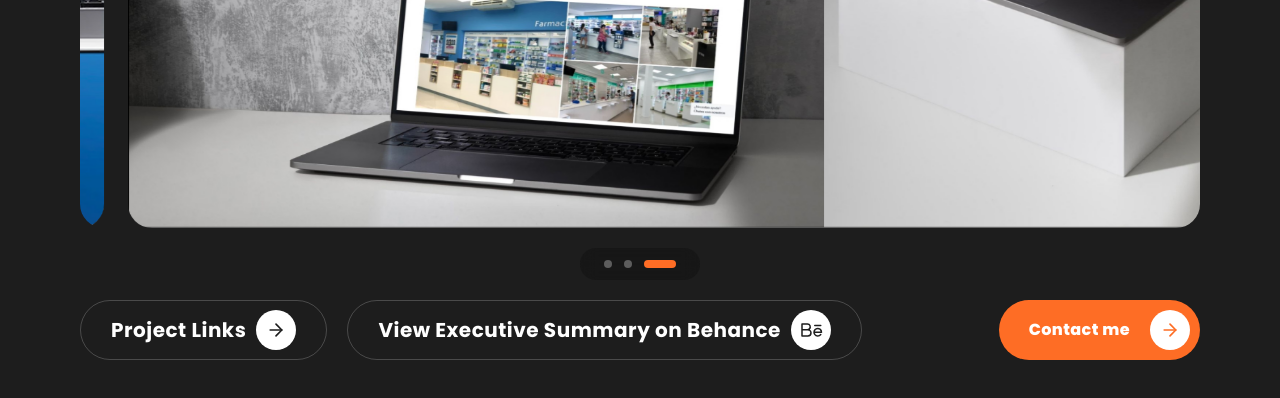
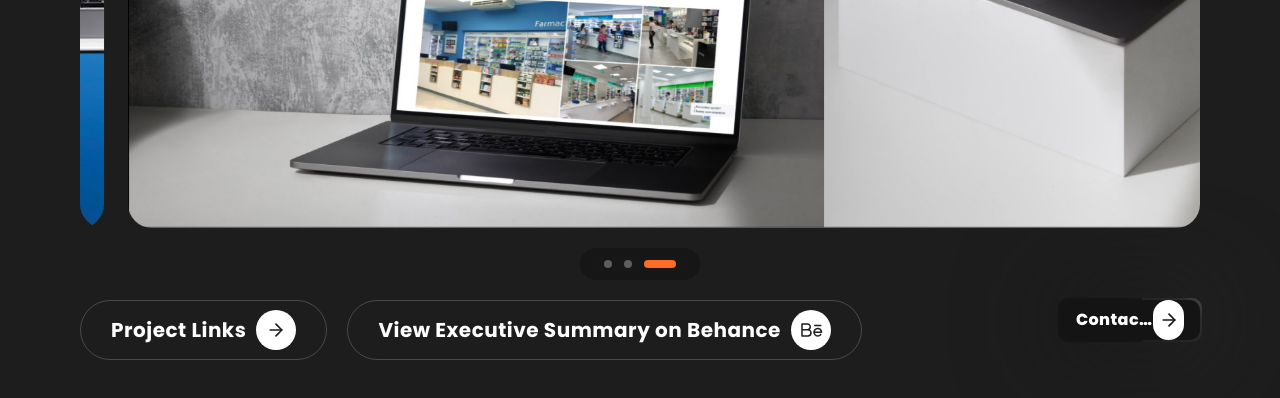
Before and after one commit to ricardoreales/RicardoPortfolio, a Next.js app: page /project/mobilifarma in a window 1280 px wide. Shown: the part 2834-3232 px from the top of the page. Built offline with nearby package versions, Linux system fonts and the light colour scheme; a web font is replaced by a local one.

Commit message:
cambio de parrafo en card , diseño de boton nuevo

```diff
--- a/app/(withVideo)/components/Hero/Hero.tsx
+++ b/app/(withVideo)/components/Hero/Hero.tsx
@@ -8,9 +8,9 @@ export function Hero() {
     <main className="relative flex min-h-[100dvh] justify-between">
       <VideoIntro />
       <div className="hero-content while-video-event-none absolute top-0 right-0 bottom-0 left-0 z-20 flex min-h-[100dvh] w-full items-center justify-between overflow-hidden">
-        <SectionLayout>
+        <SectionLayout className="mt-20">
           <div className="container mx-auto flex w-full flex-col items-center md:justify-between md:max-lg:gap-y-8 lg:flex-row">
-            <div className="animation-entrance-left">
+            <div className="animation-entrance-left mt-10">
               <PresentationText />
               <div className="h-20"></div>
             </div>
--- a/app/globals.css
+++ b/app/globals.css
@@ -269,3 +269,15 @@
 .loaded-intro .while-video-event-none {
   pointer-events: auto;
 }
+
+@keyframes steam {
+  0% {
+    background-position: 0 0;
+  }
+  50% {
+    background-position: 400% 0;
+  }
+  100% {
+    background-position: 0 0;
+  }
+}
--- a/components/ContactBtn.tsx
+++ b/components/ContactBtn.tsx
@@ -10,22 +10,32 @@ export const ContactBtn = ({
   className?: string
 }) => {
   const config = configService.getConfig()
+
   return (
     <a
       target="_blank"
       rel="noopener noreferrer"
       href={config.contact.whatsappLink}
       className={cn(
-        "bg-primary-500 flex items-center justify-center gap-5 rounded-full py-[10px] pr-[10px] pl-[30px] font-extrabold tracking-wide text-white",
+        // base
+        "relative inline-flex h-10 w-[140px] items-center justify-between rounded-lg px-4 font-extrabold tracking-wide text-white no-underline",
+        // fondo oscuro del botón
+        "bg-[#141414] transition duration-200",
+        // pseudo-elemento: borde con gradiente animado
+        // before = capa nítida del borde
+        "before:absolute before:-inset-[2px] before:rounded-[10px] before:content-['']",
+        "before:bg-[linear-gradient(45deg,#141414,#1b1b1b,#2e2e2e,#e1e1e1,#2e2e2e,#1b1b1b,#141414,#141414)]",
+        "before:z-[-1] before:[animation:steam_20s_linear_infinite] before:bg-[length:400%_400%]",
+        // after = halo difuminado del borde
+        "after:absolute after:-inset-[2px] after:rounded-[10px] after:content-['']",
+        "after:bg-[linear-gradient(45deg,#141414,#1b1b1b,#2e2e2e,#e1e1e1,#2e2e2e,#1b1b1b,#141414,#141414)]",
+        "after:z-[-1] after:[animation:steam_20s_linear_infinite] after:bg-[length:400%_400%] after:blur-[50px]",
         className
       )}
     >
-      {text}
-      <div
-        className={cn(
-          "[&>svg]:text-primary-500 flex h-10 w-10 items-center justify-center rounded-full bg-white"
-        )}
-      >
+      <span className="truncate">{text}</span>
+
+      <div className="flex h-10 w-10 items-center justify-center rounded-full bg-white [&>svg]:text-[#141414]">
         <ArrowRightIcon className="size-5" />
       </div>
     </a>
--- a/services/main.service.ts
+++ b/services/main.service.ts
@@ -11,14 +11,16 @@ const mainData = {
       {
         title: "Discover & Research",
         description:
-          "User needs, market trends, and business goals are analyzed to establish a solid foundation.",
+          "I design intuitive, user-centered digital experiences that enhance engagement and bring brands to life online.",
         icon: "search",
+        keywords: ["Discover", "Research"],
       },
       {
         title: "Design & Prototype",
         description:
           "Intuitive interfaces and visual identities are shaped through wireframes, mock-ups, and high-fidelity prototypes.",
         icon: "brush",
+        keywords: ["Design", "Prototype"],
       },
       {
         title: "Refine & Deliver",
--- a/types/main.types.ts
+++ b/types/main.types.ts
@@ -1,5 +1,6 @@
 export interface IPresententioSkill {
   title: string
+  keywords: string[]
   description: string
   icon: "search" | "brush" | "baggage-claim"
 }
```
